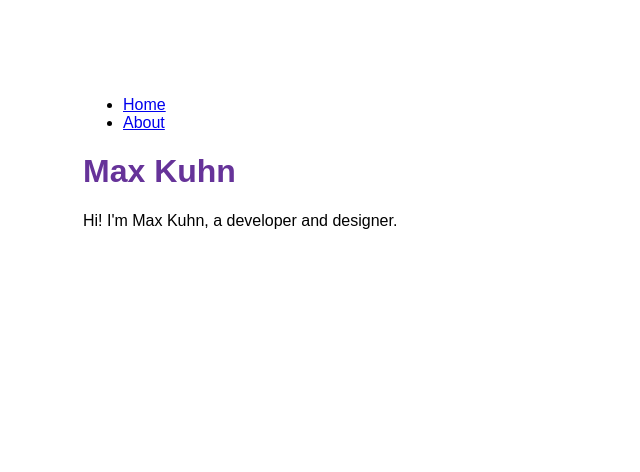
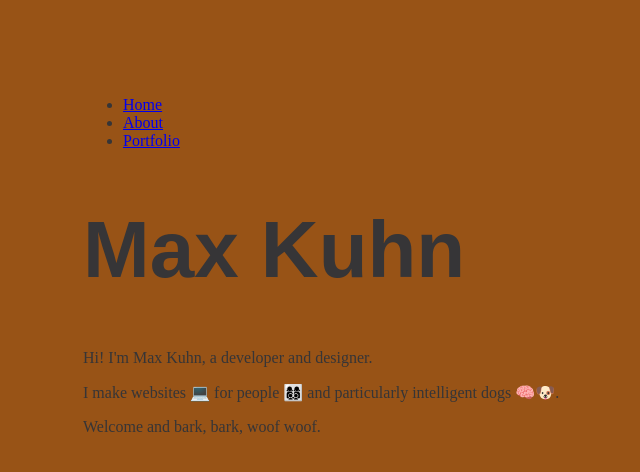
Before and after one commit to maxwellsquared/minimal-portfolio, a Gatsby site: page / in a window 1280 px wide. Shown: the whole page, without its empty margins (173-813 px from the left). Built offline with nearby package versions, Linux system fonts and the light colour scheme; Gatsby itself is replaced by a stand-in of ours; a web font is replaced by a local one.

Commit message:
Update styling again

```diff
--- /dev/null
+++ b/gatsby-browser.jsx
@@ -0,0 +1 @@
+import "./src/styles/global.css";
--- a/gatsby-config.js
+++ b/gatsby-config.js
@@ -10,5 +10,6 @@ module.exports = {
       "path": "./src/images/"
     },
     __key: "images"
-  }]
+  }
+]
 };
--- a/package.json
+++ b/package.json
@@ -25,5 +25,8 @@
     "react": "^18.1.0",
     "react-dom": "^18.1.0",
     "styled-components": "^5.3.6"
+  },
+  "devDependencies": {
+    "gatsby-plugin-web-font-loader": "^1.0.4"
   }
 }
--- a/public/page-data/dev-404-page/page-data.json
+++ b/public/page-data/dev-404-page/page-data.json
@@ -1 +1 @@
-{"componentChunkName":"component---cache-dev-404-page-js","path":"/dev-404-page/","result":{"data":{"allSiteFunction":{"nodes":[]},"allSitePage":{"nodes":[{"path":"/404/"},{"path":"/404.html"},{"path":"/"}]}},"pageContext":{}},"staticQueryHashes":[]}
+{"componentChunkName":"component---cache-dev-404-page-js","path":"/dev-404-page/","result":{"data":{"allSiteFunction":{"nodes":[]},"allSitePage":{"nodes":[{"path":"/404/"},{"path":"/404.html"},{"path":"/"},{"path":"/about/"},{"path":"/portfolio/"}]}},"pageContext":{}},"staticQueryHashes":[]}
--- /dev/null
+++ b/public/page-data/portfolio/page-data.json
@@ -0,0 +1 @@
+{"componentChunkName":"component---src-pages-portfolio-js","path":"/portfolio/","result":{"pageContext":{}},"staticQueryHashes":[]}
--- a/src/components/layout.js
+++ b/src/components/layout.js
@@ -9,6 +9,8 @@ const Layout = ({ pageTitle, children }) => {
                 <ul className={navLinks}>
                     <li className={navLinkItem}><Link to="/" className={navLinkText}>Home</Link></li>
                     <li className={navLinkItem}><Link to="/about" className={navLinkText}>About</Link></li>
+                    <li className={navLinkItem}><Link to="/portfolio" className={navLinkText}>Portfolio</Link></li>
+
                 </ul>
             </nav>
             <main>
--- a/src/components/layout.module.css
+++ b/src/components/layout.module.css
@@ -1,22 +1,34 @@
+@import url("https://use.typekit.net/izl4igd.css");
+
 .container {
     margin: auto;
     margin-top: 12vh;
     max-width: 60vw;
-    font-family: sans-serif;
+    font-family: mokoko, serif;
+    color: #363537;
   }
 
 
 .heading {
-    color: rebeccapurple;
-  }
+
+    font-family: bebas-neue, sans-serif;
+    font-size: 5rem;
+}
   .nav-links {
     display: flex;
     list-style: none;
     padding-left: 0;
+
+font-family: bebas-neue, sans-serif;
+
   }
   .nav-link-item {
     padding-right: 2rem;
   }
   .nav-link-text {
-    color: black;
+    color: #363537;
   }
+
+  html {
+    background-color: #F9C48A
+  }
--- a/src/pages/about.js
+++ b/src/pages/about.js
@@ -33,6 +33,6 @@ const AboutPage = () => {
     )
 }
 
-export const Head = () => <title>About Me</title>
+export const Head = () => <title>Max Kuhn - About</title>
 
 export default AboutPage
--- a/src/pages/index.js
+++ b/src/pages/index.js
@@ -8,6 +8,8 @@ const IndexPage = () => {
   return (
     <Layout pageTitle="Max Kuhn">
       <p>Hi! I'm Max Kuhn, a developer and designer.</p>
+      <p>I make websites 💻 for people 👩‍👩‍👦‍👦 and particularly intelligent dogs 🧠🐶.</p>
+      <p>Welcome and bark, bark, woof woof.</p>
     </Layout>
   )
 }
--- /dev/null
+++ b/src/styles/global.css
@@ -0,0 +1,3 @@
+html {
+    background-color: rgb(152, 83, 22);
+  }
```
Also changed, not shown: src/pages/portfolio.js (added, +15 -0 lines), 1 other file.
